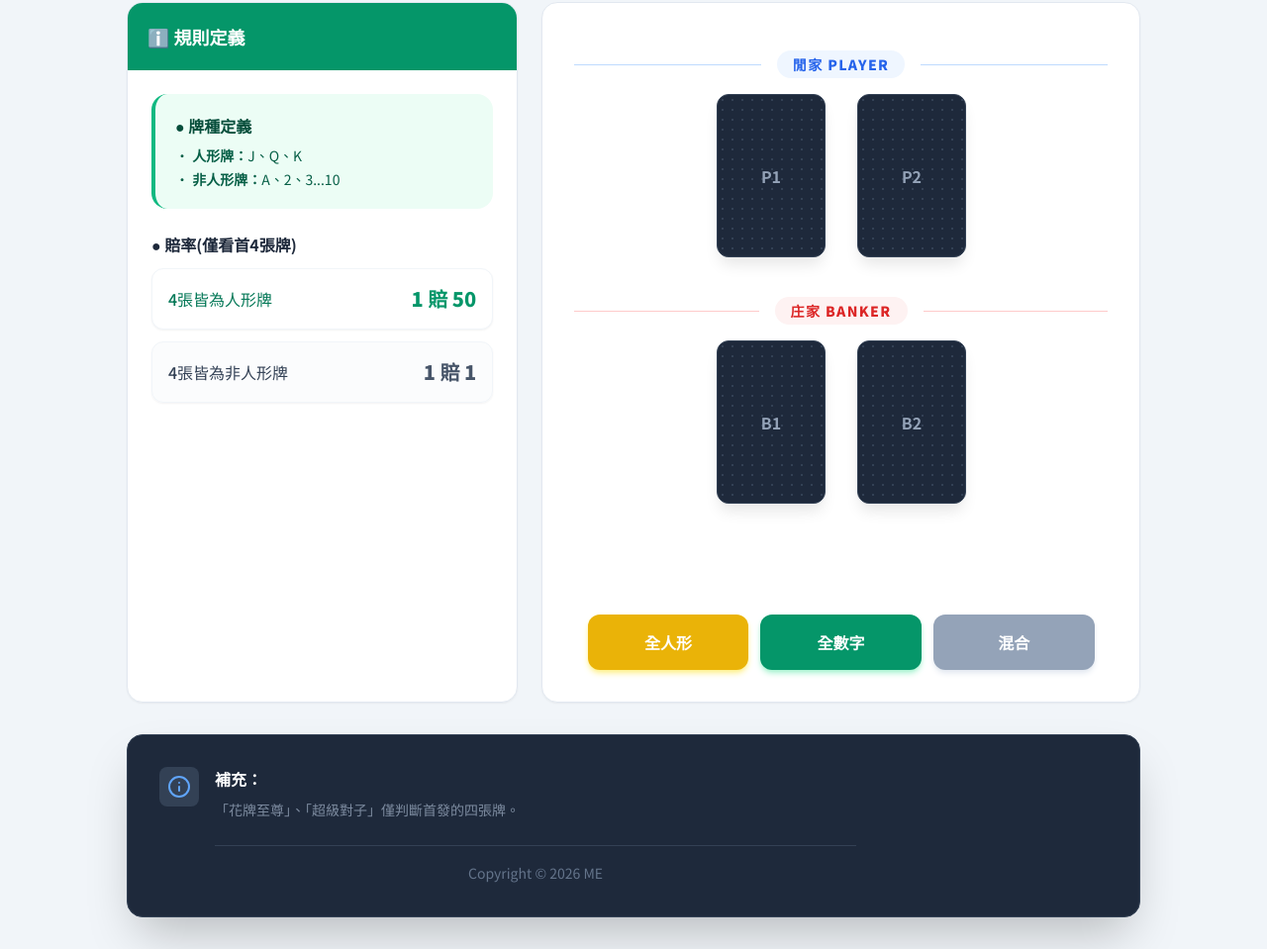
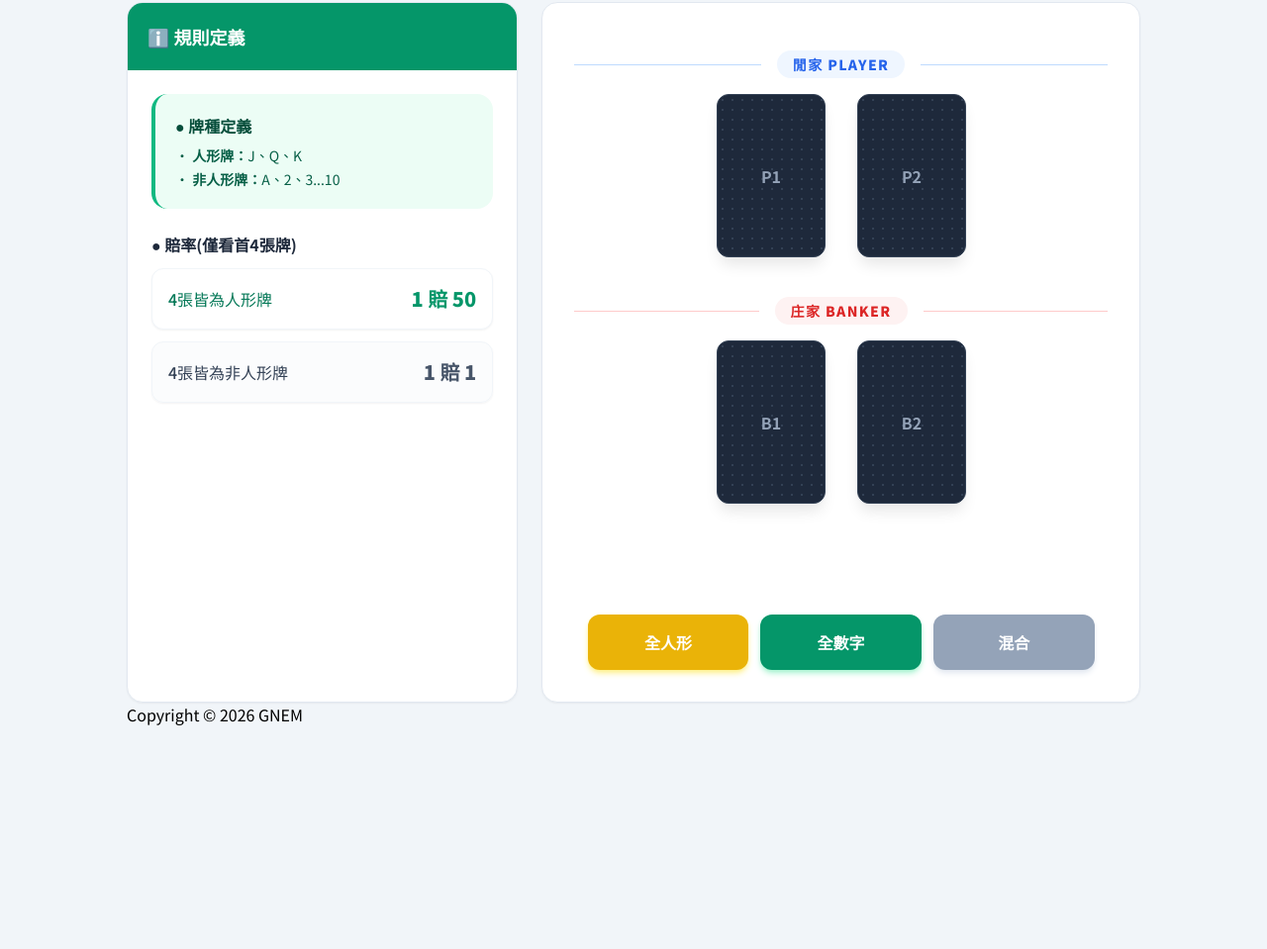
Before and after one commit to TSMGO-NPM/pokerfaceandsuperpair, a plain HTML site: page index.html in a window 1280 px wide. Shown: the part 242-1201 px from the top of the page at 99% size. After the commit the page ends 1008 px from the top, so only its background shows below. Drawn offline with nearby package versions, Linux system fonts and the light colour scheme.

Commit message:
Update index.html

```diff
--- a/index.html
+++ b/index.html
@@ -254,22 +254,9 @@
             </div>
         </section>
 
-        <!-- Footer -->
-<footer class="mt-8 bg-slate-800 text-slate-400 p-8 rounded-2xl text-sm leading-relaxed border border-slate-700 shadow-2xl">
-    <div class="flex items-start gap-4">
-        <div class="bg-slate-700 p-2 rounded-lg text-blue-400">
-            <svg xmlns="http://www.w3.org/2000/svg" width="24" height="24" viewBox="0 0 24 24" fill="none" stroke="currentColor" stroke-width="2" stroke-linecap="round" stroke-linejoin="round"><circle cx="12" cy="12" r="10"/><line x1="12" y1="16" x2="12" y2="12"/><line x1="12" y1="8" x2="12.01" y2="8"/></svg>
-        </div>
-        <div>
-            <p class="font-bold text-white text-base mb-2">補充：</p>
-            <ul class="grid md:grid-cols-2 gap-x-8 gap-y-2 opacity-80">
-                <li class="flex gap-2">「花牌至尊」、「超級對子」僅判斷首發的四張牌。</li>
-            </ul>
-            <!-- 新增的版權文字 -->
-            <p class="mt-6 text-center text-slate-500 border-t border-slate-700 pt-4">Copyright © 2026 ME</p>
-        </div>
-    </div>
-</footer>
+        <footer>
+            <p>Copyright © 2026 GNEM</p>
+        </footer>
     </main>
 
     <script>
```
